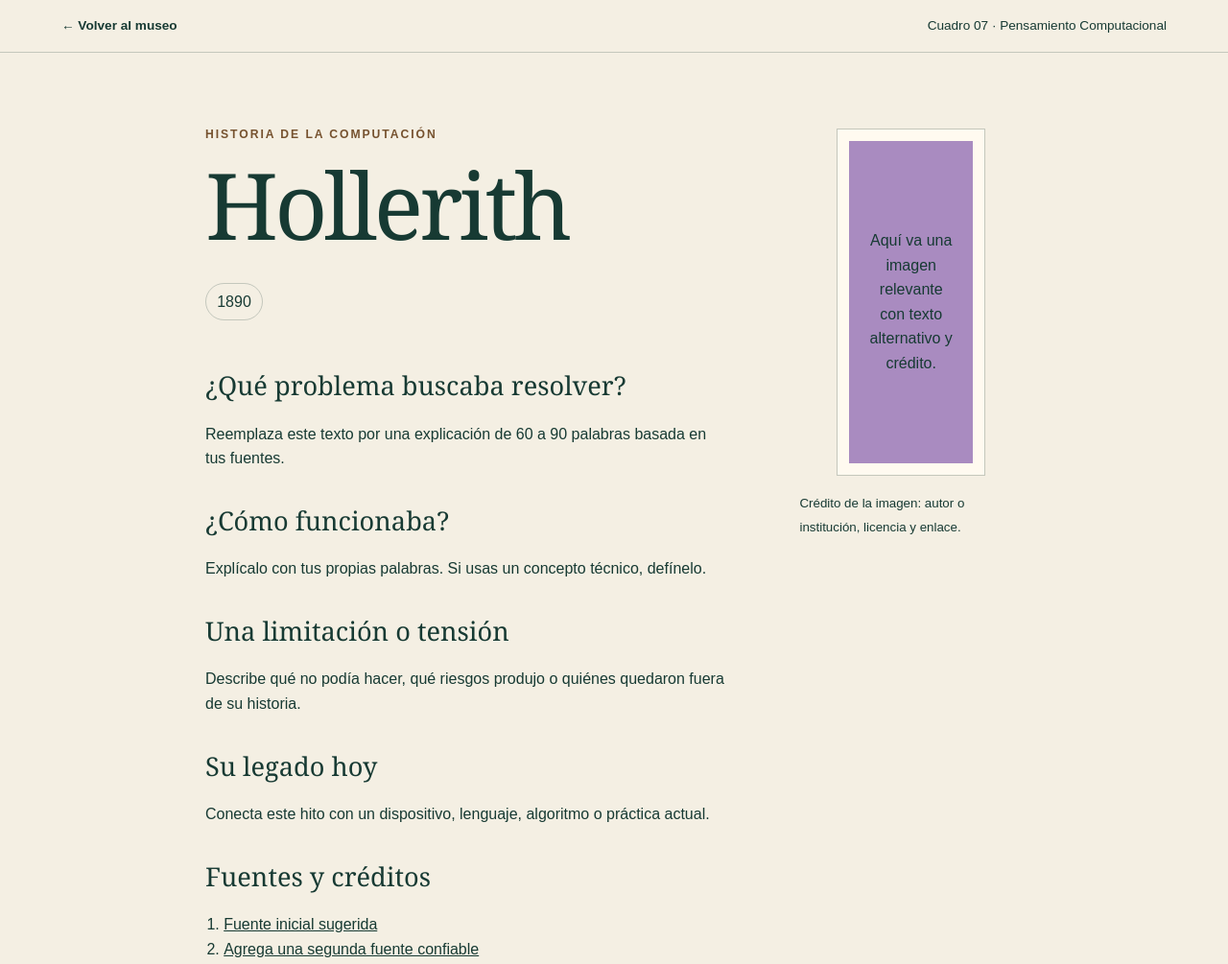
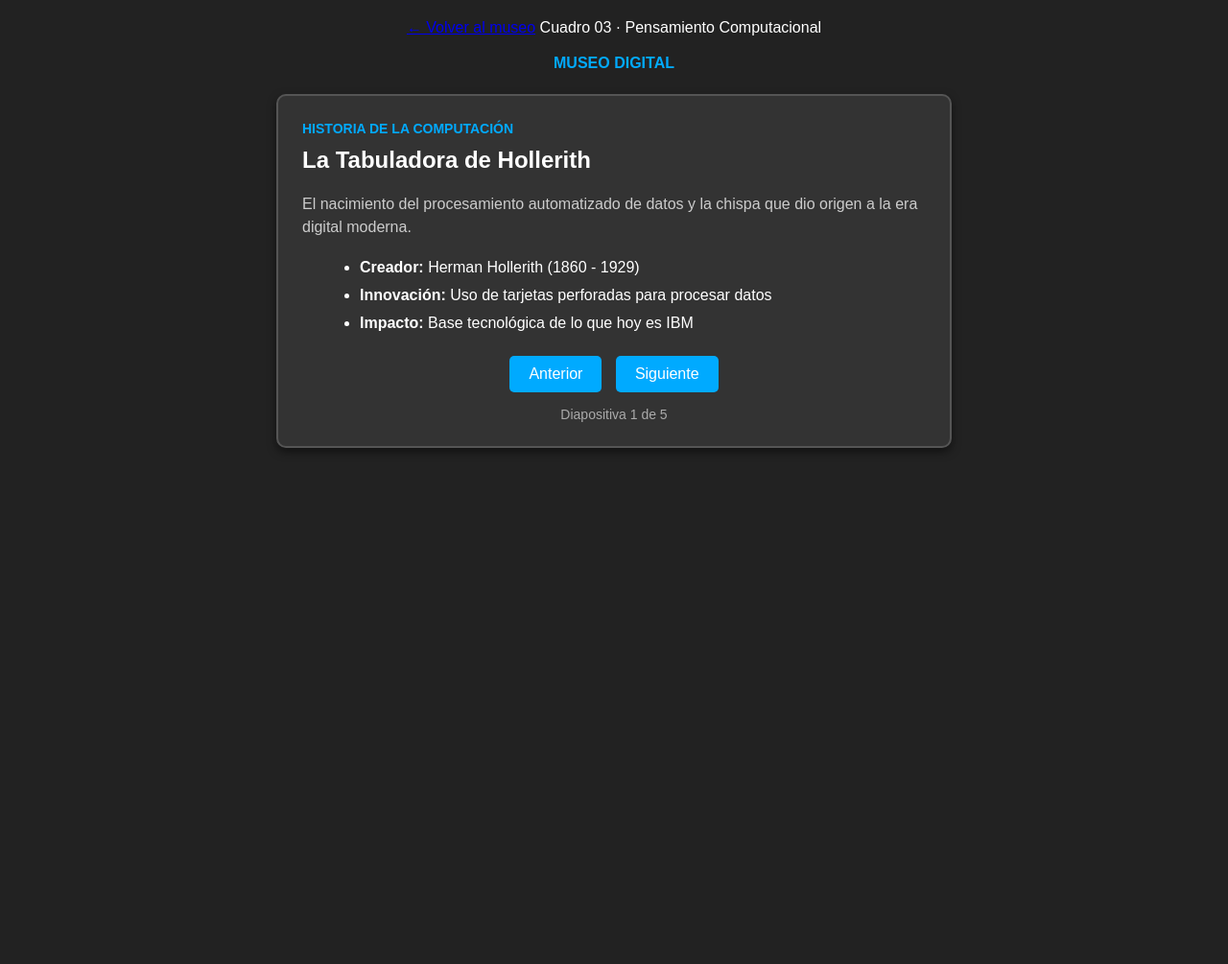
Before and after one commit to profeclau-leumag/museo-digital, a plain HTML site: page cuadros/07-hollerith/index.html in a window 1280 px wide. Shown: the top 1005 px of the page at 96% size. After the commit the page ends 800 px from the top, so only its background shows below. Drawn offline with Linux system fonts and the light colour scheme.

Commit message:
Add files via upload

```diff
--- a/cuadros/07-hollerith/index.html
+++ b/cuadros/07-hollerith/index.html
@@ -1,54 +1,244 @@
-<!doctype html>
+<!DOCTYPE html>
 <html lang="es">
 <head>
-  <meta charset="utf-8">
-  <meta name="viewport" content="width=device-width, initial-scale=1">
-  <meta name="description" content="Cuadro 07: Hollerith">
-  <title>Hollerith · Museo Digital</title>
-  <link rel="stylesheet" href="estilos.css">
+    <link type="text/css" rel="stylesheet" href="style.css"/>
+  <a href="../../index.html">← Volver al museo</a>
+  <span>Cuadro 03 · Pensamiento Computacional</span>
+  <meta charset="UTF-8">
+  <meta name="viewport" content="width=device-width, initial-scale=1.0">
+  <title>La Tabuladora de Hollerith - Museo Digital</title>
+  <style>
+    body {
+      font-family: Arial, sans-serif;
+      background-color: #222222;
+      color: #ffffff;
+      text-align: center;
+      padding: 20px;
+      margin: 0;
+    }
+
+    /* Contenedor principal semántico */
+    main.tarjeta {
+      background-color: #333333;
+      width: 90%;
+      max-width: 650px;
+      margin: 20px auto;
+      padding: 25px;
+      border-radius: 10px;
+      border: 2px solid #555555;
+      text-align: left;
+      box-shadow: 0 4px 10px rgba(0, 0, 0, 0.5);
+    }
+
+    /* Control de diapositivas */
+    article.diapositiva {
+      display: none;
+    }
+
+    article.activa {
+      display: block;
+    }
+
+    /* Estilos de texto */
+    .etiqueta {
+      color: #00aaff;
+      font-weight: bold;
+      text-transform: uppercase;
+      font-size: 14px;
+    }
+
+    h1, h2 {
+      color: #ffffff;
+      margin-top: 10px;
+    }
+
+    p {
+      color: #cccccc;
+      line-height: 1.5;
+    }
+
+    ul {
+      margin-left: 20px;
+      line-height: 1.8;
+    }
+
+    .destacado {
+      color: #00aaff;
+      font-weight: bold;
+    }
+
+    /* Imagen responsiva y accesible */
+    img.imagen-museo {
+      width: 100%;
+      height: auto;
+      max-height: 220px;
+      object-fit: cover;
+      border-radius: 6px;
+      margin: 15px 0;
+      border: 1px solid #555;
+    }
+
+    /* Botones y navegación */
+    nav.botones {
+      margin-top: 20px;
+      text-align: center;
+    }
+
+    button {
+      background-color: #00aaff;
+      color: white;
+      border: none;
+      padding: 10px 20px;
+      font-size: 16px;
+      border-radius: 5px;
+      cursor: pointer;
+      margin: 0 5px;
+    }
+
+    button:hover {
+      background-color: #0088cc;
+    }
+
+    #contador {
+      margin-top: 15px;
+      color: #aaaaaa;
+      text-align: center;
+      font-size: 14px;
+    }
+
+    /* Sección de fuentes y transparencia */
+    footer.creditos {
+      margin-top: 15px;
+      border-top: 1px solid #444444;
+      padding-top: 10px;
+      font-size: 0.85em;
+      color: #bbbbbb;
+    }
+
+    footer.creditos a {
+      color: #00aaff;
+      text-decoration: underline;
+    }
+  </style>
 </head>
 <body>
-  <header class="barra">
-    <a href="../../index.html">← Volver al museo</a>
-    <span>Cuadro 07 · Pensamiento Computacional</span>
+
+  <!-- Encabezado general del sitio -->
+  <header>
+    <p style="color: #00aaff; font-weight: bold;">MUSEO DIGITAL </p>
   </header>
-  <main>
-    <article class="ficha">
-      <section>
-        <p class="ceja">Historia de la computación</p>
-        <h1>Hollerith</h1>
-        <p class="fecha">1890</p>
 
-        <h2>¿Qué problema buscaba resolver?</h2>
-        <p>Reemplaza este texto por una explicación de 60 a 90 palabras basada en tus fuentes.</p>
+  <!-- Tarjeta contenedora semántica -->
+  <main class="tarjeta">
 
-        <h2>¿Cómo funcionaba?</h2>
-        <p>Explícalo con tus propias palabras. Si usas un concepto técnico, defínelo.</p>
+    <!-- Diapositiva 1 -->
+    <article class="diapositiva activa">
+      <span class="etiqueta">Historia de la Computación</span>
+      <h1>La Tabuladora de Hollerith</h1>
+      <p>El nacimiento del procesamiento automatizado de datos y la chispa que dio origen a la era digital moderna.</p>
+      <ul>
+        <li><b>Creador:</b> Herman Hollerith (1860 - 1929)</li>
+        <li><b>Innovación:</b> Uso de tarjetas perforadas para procesar datos</li>
+        <li><b>Impacto:</b> Base tecnológica de lo que hoy es IBM</li>
+      </ul>
+    </article>
 
-        <h2>Una limitación o tensión</h2>
-        <p>Describe qué no podía hacer, qué riesgos produjo o quiénes quedaron fuera de su historia.</p>
+    <!-- Diapositiva 2 -->
+    <article class="diapositiva">
+      <span class="etiqueta">El Desafío Histórico</span>
+      <h2>El Censo de EE. UU. de 1890</h2>
+      <p>A finales del siglo XIX, Estados Unidos enfrentaba un grave problema de escala en la recolección de información demográfica.</p>
+      <ul>
+        <li>El censo de 1880 tardó <span class="destacado">8 años</span> en procesarse a mano.</li>
+        <li>Se estimaba que el censo de 1890 tardaría más de 10 años por el aumento de población.</li>
+        <li>Los datos corrían el riesgo de quedar obsoletos antes de ser publicados.</li>
+      </ul>
+    </article>
 
-        <h2>Su legado hoy</h2>
-        <p>Conecta este hito con un dispositivo, lenguaje, algoritmo o práctica actual.</p>
+    <!-- Diapositiva 3 -->
+    <article class="diapositiva">
+      <span class="etiqueta">Mecanismo y Limitaciones</span>
+      <h2>Funcionamiento y Limitación Técnica</h2>
+      <p>Hollerith aplicó un sistema electromecánico electromagnético para resolver el problema:</p>
+      <ul>
+        <li><span class="destacado">Mecanismo:</span> Un panel con agujas descendía sobre la tarjeta perforada. Si había un orificio, la aguja tocaba un baño de mercurio, cerrando un circuito eléctrico que sumaba 1 al contador.</li>
+        <li><span class="destacado">Limitación:</span> Las tarjetas de cartón se desgastaban con facilidad, el mercurio emitía vapores peligrosos y la máquina solo servía para contar, sin capacidad de ejecutar operaciones lógicas complejas.</li>
+      </ul>
+    </article>
 
-        <h2>Fuentes y créditos</h2>
-        <ol class="fuentes">
-          <li><a href="https://www.census.gov/about/history/bureau-history/census-innovations/technology/hollerith-machine.html">Fuente inicial sugerida</a></li>
-          <li><a href="https://www.google.com/search?q=Hollerith">Agrega una segunda fuente confiable</a></li>
-        </ol>
-        <p class="nota"><strong>Uso de IA:</strong> Indica aquí si la utilizaste, para qué y qué verificaste o corregiste.</p>
-        <p><strong>Curaduría y código:</strong> Nombre(s) y curso.</p>
-      </section>
+    <!-- Diapositiva 4 -->
+    <article class="diapositiva">
+      <span class="etiqueta">Resultados y Legado</span>
+      <h2>De la Tabuladora a IBM</h2>
+      <p>El éxito de la máquina superó las expectativas y transformó el tratamiento de datos:</p>
+      <ul>
+        <li>El recuento total del censo se completó en solo <span class="destacado">6 semanas</span>.</li>
+        <li>Ahorró al gobierno de EE. UU. más de <span class="destacado">5 millones de dólares</span>.</li>
+        <li>En 1896, Hollerith fundó la <i>Tabulating Machine Company</i>, que en 1924 se renombró como <span class="destacado">IBM</span>.</li>
+      </ul>
+    </article>
 
-      <aside>
-        <figure class="obra">
-          <!-- Reemplaza el texto por: <img src="imagen.jpg" alt="Descripción precisa de la imagen"> -->
-          <p>Aquí va una imagen relevante con texto alternativo y crédito.</p>
-        </figure>
-        <p><small>Crédito de la imagen: autor o institución, licencia y enlace.</small></p>
-      </aside>
+    <!-- Diapositiva 5: Imagen, Accesibilidad, Fuentes e IA -->
+    <article class="diapositiva">
+      <span class="etiqueta">Créditos y Transparencia</span>
+      <h2>Fuentes, Imagen y Declaración</h2>
+
+      <!-- Imagen con texto alternativo (Accesibilidad) -->
+
+
+      <footer class="creditos">
+        <p><b>Fuentes consultadas:</b></p>
+        <ul>
+          <li><a href="https://es.wikipedia.org/wiki/M%C3%A1quina_tabuladora" target="_blank" rel="noopener">Wikipedia - Máquina tabuladora</a></li>
+          <li><a href="https://www.ibm.com/ibm/history" target="_blank" rel="noopener">IBM History Archives</a> (Archivo Oficial)</li>
+          <li><a href="https://www.britannica.com/biography/Herman-Hollerith" target="_blank" rel="noopener">Enciclopedia Britannica - Herman Hollerith</a></li>
+        </ul>
+        <p style="margin-top: 10px;"><b>Declaración de uso de IA:</b> Se utilizó un modelo de IA (Gemini) para asistir en el diseño de la estructura HTML/CSS y optimización del código, revisando y validando manualmente los contenidos históricos expuestos.</p>
+      </footer>
     </article>
+
+    <!-- Navegación por botones -->
+    <nav class="botones">
+      <button onclick="atras()">Anterior</button>
+      <button onclick="siguiente()">Siguiente</button>
+    </nav>
+
+    <!-- Contador de estado -->
+    <div id="contador">Diapositiva 1 de 5</div>
+
   </main>
-  <footer>La verdad a través de la razón</footer>
-</body>
+
+  <script>
+    // Variables para el control de tarjetas
+    let numeroSlide = 0;
+    let paginas = document.getElementsByClassName("diapositiva");
+
+    // Función que cambia de diapositiva
+    function mostrarSlide(posicion) {
+      for (let i = 0; i < paginas.length; i++) {
+        paginas[i].className = "diapositiva";
+      }
+      paginas[posicion].className = "diapositiva activa";
+      document.getElementById("contador").innerHTML = "Diapositiva " + (posicion + 1) + " de " + paginas.length;
+    }
+
+    // Botón Siguiente
+    function siguiente() {
+      if (numeroSlide < paginas.length - 1) {
+        numeroSlide = numeroSlide + 1;
+        mostrarSlide(numeroSlide);
+      }
+    }
+
+    // Botón Anterior
+    function atras() {
+      if (numeroSlide > 0) {
+        numeroSlide = numeroSlide - 1;
+        mostrarSlide(numeroSlide);
+      }
+    }
+  </script>
+
+    <script type="module" src="script.js"></script>
+  </body>
 </html>
```
Also changed, not shown: cuadros/07-hollerith/script.js (added), cuadros/07-hollerith/style.css (added).
